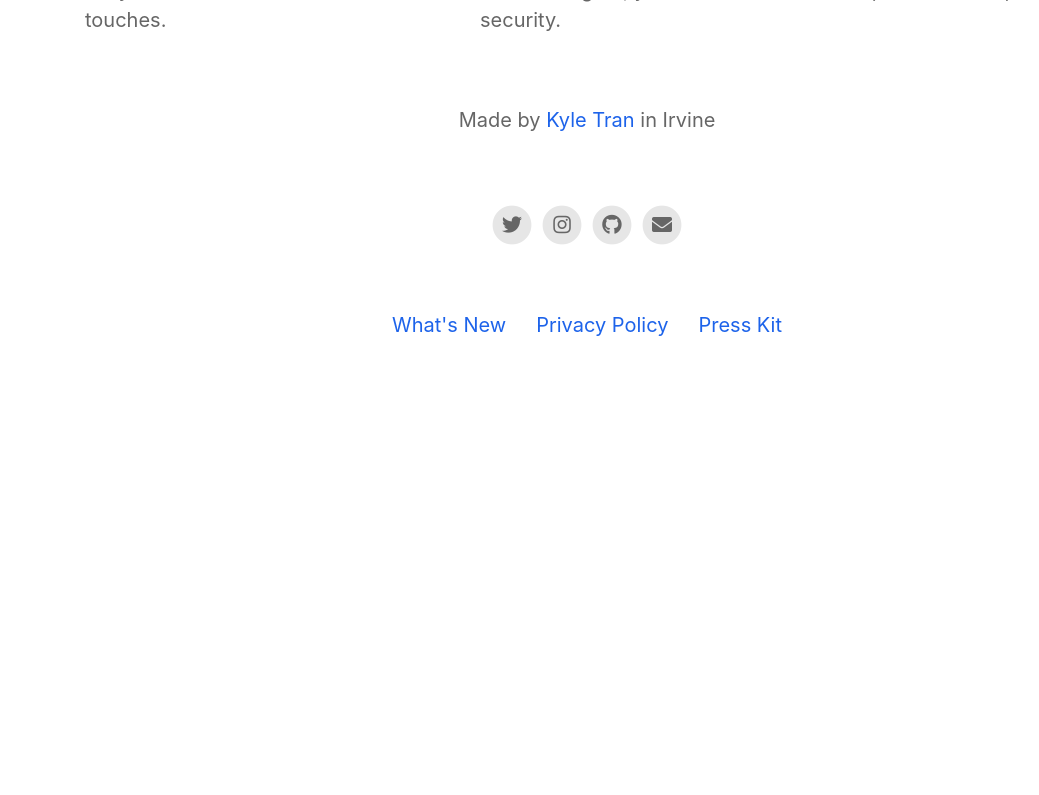
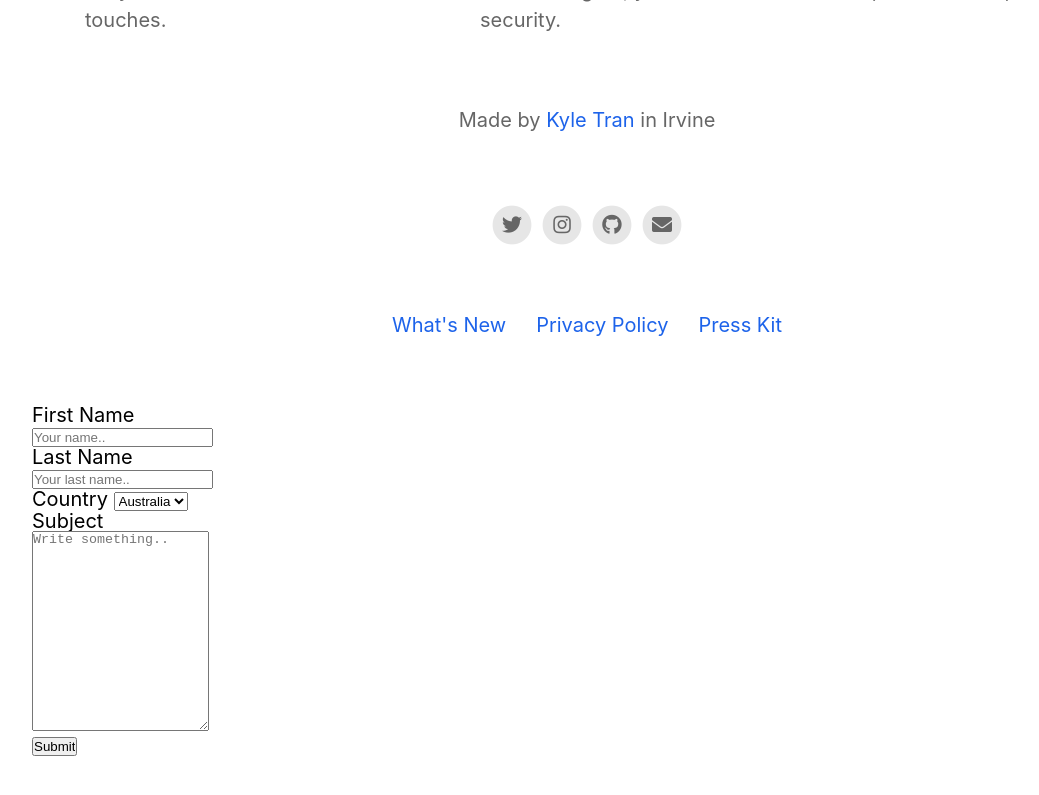
Before and after one commit to kyletran77/Yabs, a Jekyll site: the page built from index.html, in a window 1280 px wide and 900 px high, scrolled down 1378 px. Shown: the top 795 px of the window, without its empty margins (53-1092 px from the left). Built offline with Jekyll 4.4.1, drawn with Linux system fonts in a browser that asks for light colours; nearby versions of some CDN libraries; before the commit the page ends 1783 px from its top, so only the background shows below that.

Commit message:
Update Form

```diff
--- a/_layouts/default.html
+++ b/_layouts/default.html
@@ -8,6 +8,27 @@
             <div class="headerBackground">
                 <div class="container">
                     {% include header.html %}
+                    <div class="container">
+                          <form action="/action_page.php">
+                            <label for="fname">First Name</label>
+                            <input type="text" id="fname" name="firstname" placeholder="Your name..">
+
+                            <label for="lname">Last Name</label>
+                            <input type="text" id="lname" name="lastname" placeholder="Your last name..">
+
+                            <label for="country">Country</label>
+                            <select id="country" name="country">
+                              <option value="australia">Australia</option>
+                              <option value="canada">Canada</option>
+                              <option value="usa">USA</option>
+                            </select>
+
+                            <label for="subject">Subject</label>
+                            <textarea id="subject" name="subject" placeholder="Write something.." style="height:200px"></textarea>
+
+                            <input type="submit" value="Submit">
+                          </form>
+                        </div>
                     <div class="iphonePreview">
 
                         <svg version="1.1" xmlns="http://www.w3.org/2000/svg" xmlns:xlink="http://www.w3.org/1999/xlink" viewBox="0 0 0 0" style="position: absolute;">
```
